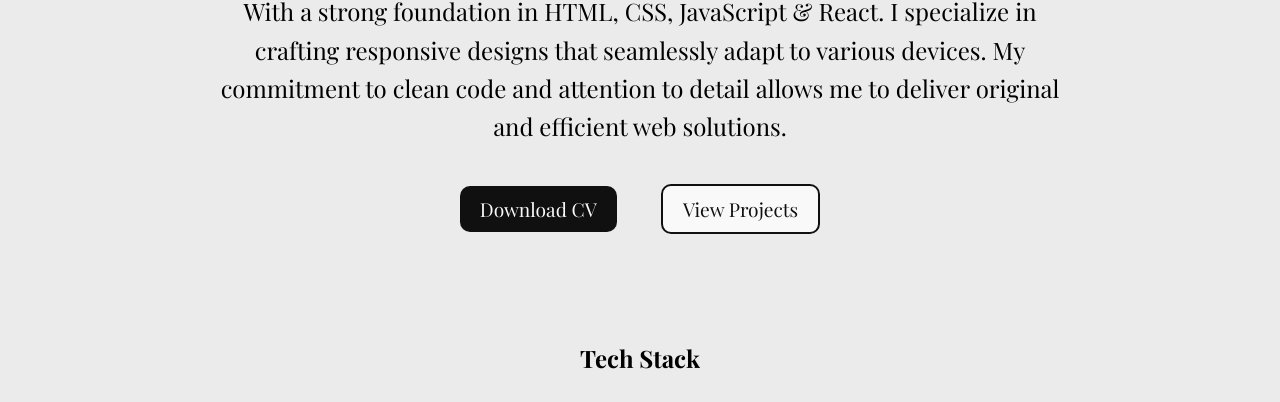
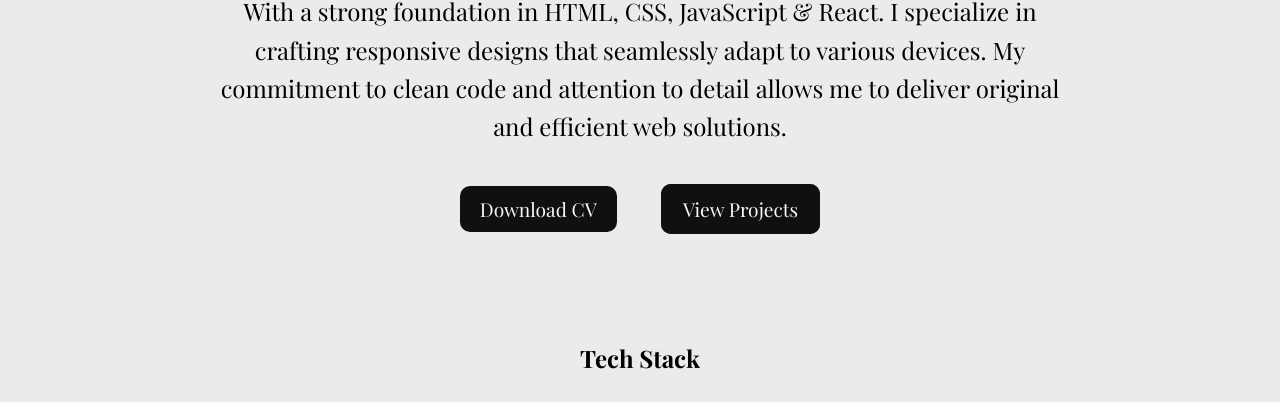
Before and after one commit to Ese-Chokor/Ese-Chokor-Portfolio, a plain HTML site: page index.html in a window 1280 px wide. In both pictures the pointer is over the link "View Projects". Shown: the part 253-655 px from the top of the page. Drawn offline with nearby package versions, Linux system fonts and the light colour scheme; a web font is replaced by a local one.

Commit message:
outline hover button fix

```diff
--- a/style.css
+++ b/style.css
@@ -90,6 +90,7 @@ img{
     border-radius: 10px;
     font-size: 1.2rem;
     text-decoration: none;
+    cursor: pointer;
 }
 
 .solidbtn{
@@ -101,7 +102,7 @@ img{
     color: #101010;
     border: 2px solid #101010;
 }
-.outlinen:hover{
+.outlinebtn:hover{
     background: #101010;
     color: #f9f9f9;
 }
```
